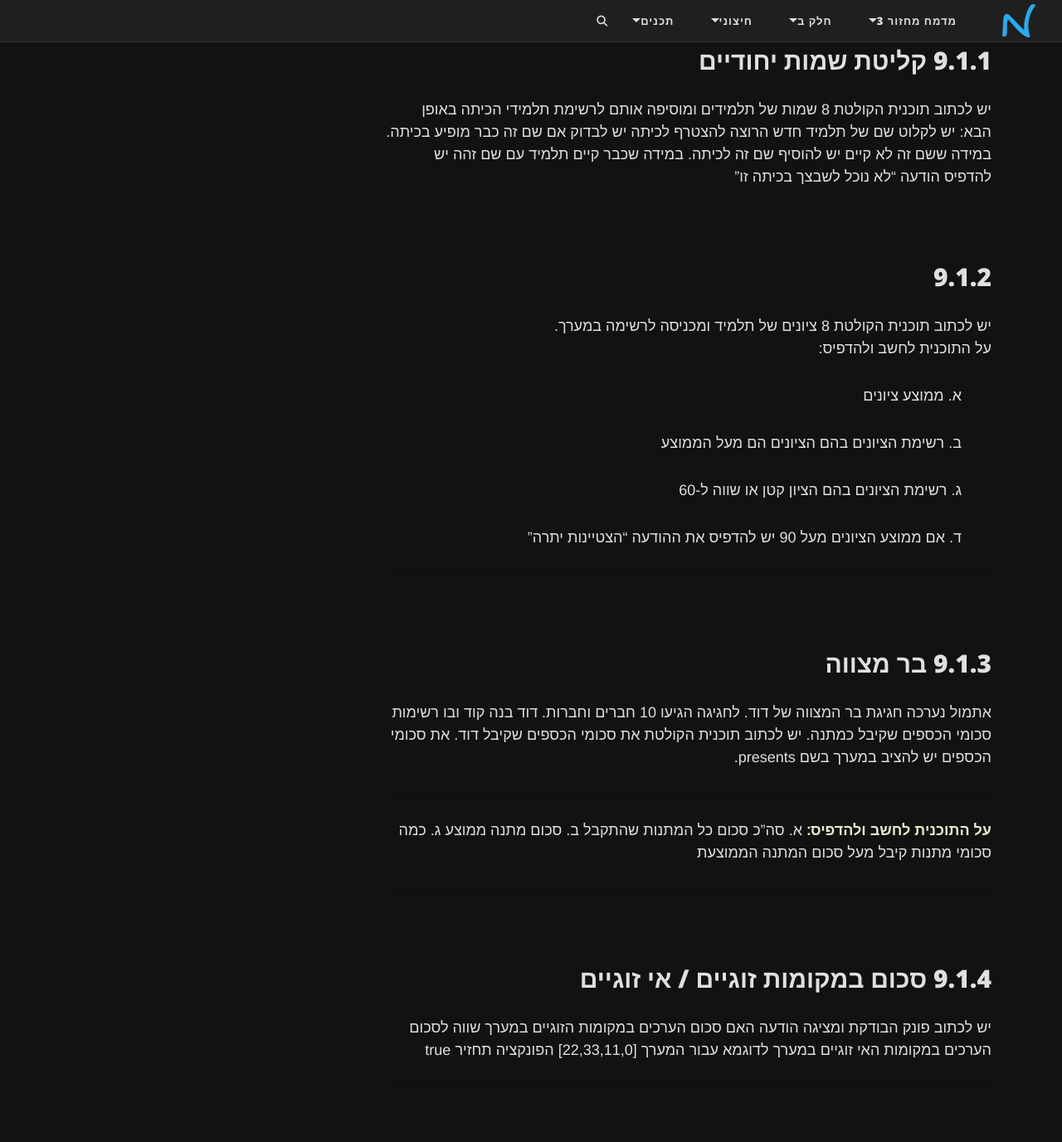
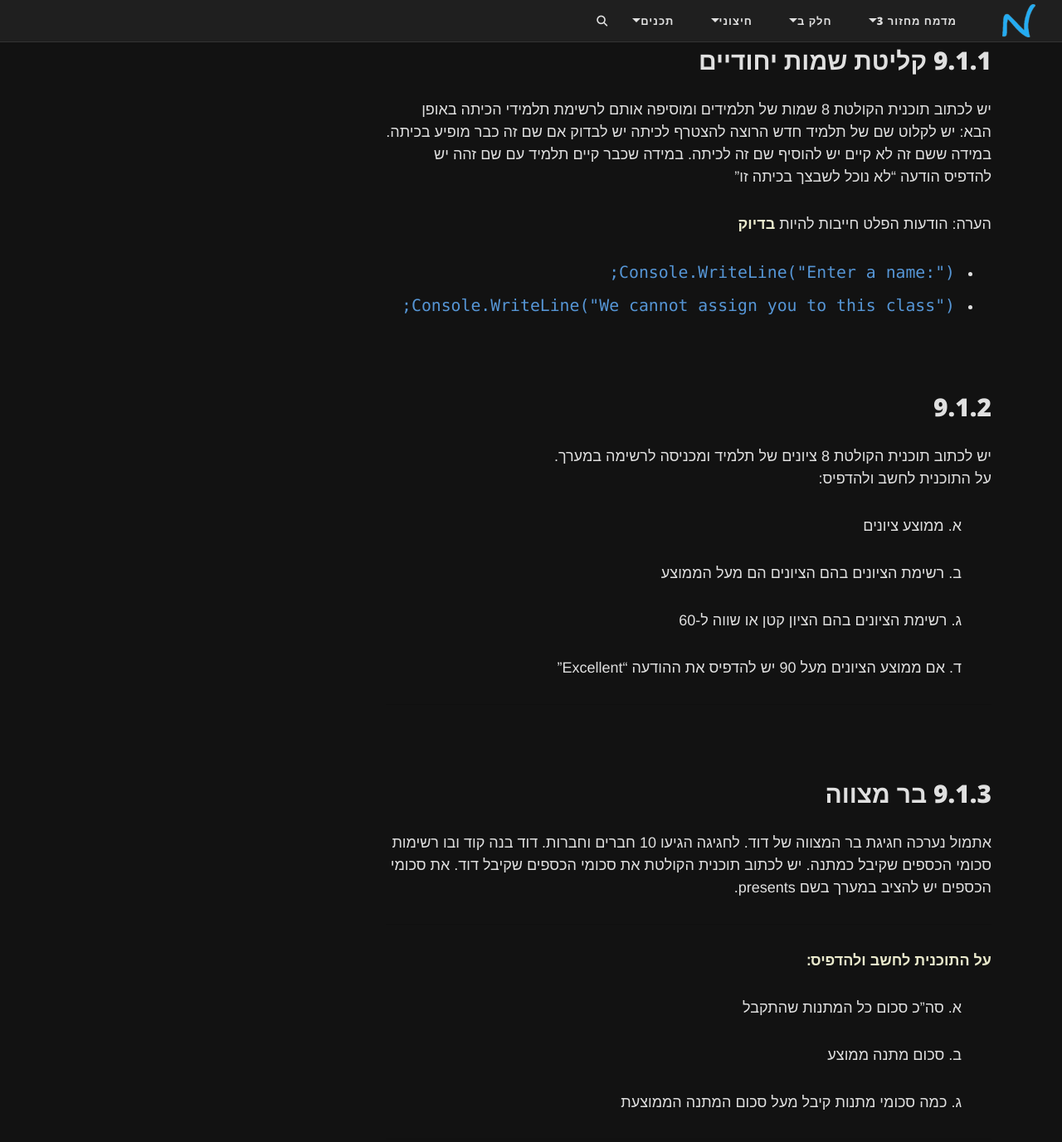
Before and after one commit to 3strategy/BeautifulYesodot, a Jekyll site: the page built from cs2/Chapter9Ex9.1.md, in a window 1280 px wide and 1400 px high, scrolled down 426 px. Shown: the top 1377 px of the window at 83% size. Built offline with Jekyll 4.4.1, drawn with Linux system fonts in a browser that asks for light colours; comment, search, counter and statistics services are not loaded.

Commit message:
Ex9.1 udpates

```diff
--- a/cs2/Chapter9Ex9.1.md
+++ b/cs2/Chapter9Ex9.1.md
@@ -16,7 +16,9 @@ lang: he
 במידה ששם זה לא קיים יש להוסיף שם זה לכיתה.
 במידה שכבר קיים תלמיד עם שם זהה יש להדפיס הודעה "לא נוכל לשבצך בכיתה זו"
 
-
+הערה: הודעות הפלט חייבות להיות **בדיוק**
+- `Console.WriteLine("Enter a name:");`
+- `Console.WriteLine("We cannot assign you to this class");`
 
 ## 9.1.2
 יש לכתוב תוכנית הקולטת 8 ציונים של תלמיד ומכניסה לרשימה במערך.
@@ -32,7 +34,7 @@ lang: he
 ג. רשימת הציונים בהם הציון קטן או שווה ל-60
 
 {: .subq}
-ד. אם ממוצע הציונים מעל 90 יש להדפיס את ההודעה "הצטיינות יתרה"
+ד. אם ממוצע הציונים מעל 90 יש להדפיס את ההודעה "Excellent"
 
 ---
 
@@ -43,9 +45,15 @@ lang: he
 ---
 
 **על התוכנית לחשב ולהדפיס:**
-א. 	סה"כ סכום כל המתנות שהתקבל
-ב.  	סכום מתנה ממוצע
-ג.  	כמה סכומי מתנות קיבל מעל סכום המתנה הממוצעת
+
+{: .subq}
+א. סה"כ סכום כל המתנות שהתקבל
+
+{: .subq}
+ב. סכום מתנה ממוצע
+
+{: .subq}
+ג. כמה סכומי מתנות קיבל מעל סכום המתנה הממוצעת
 
 ---
 
```
